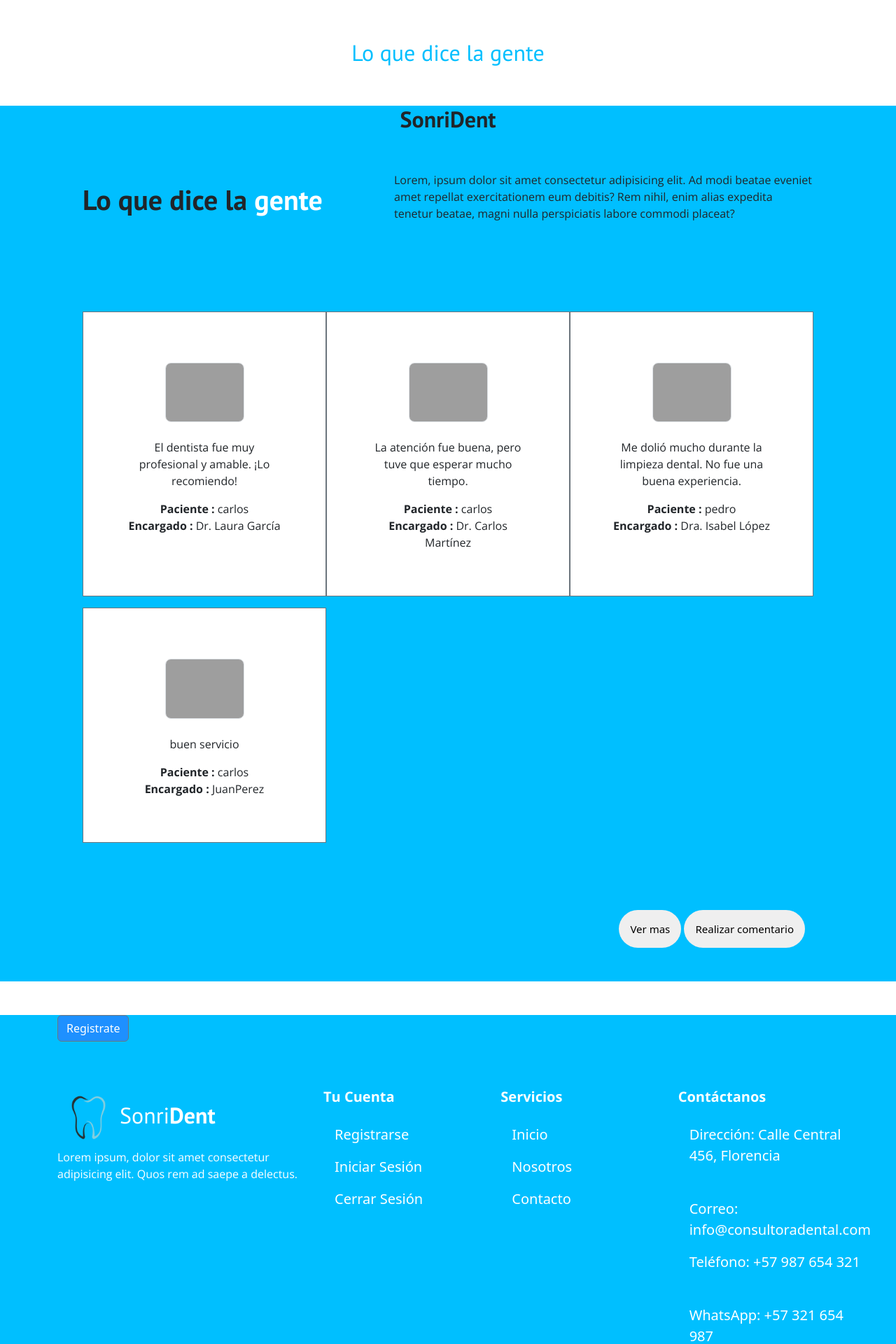
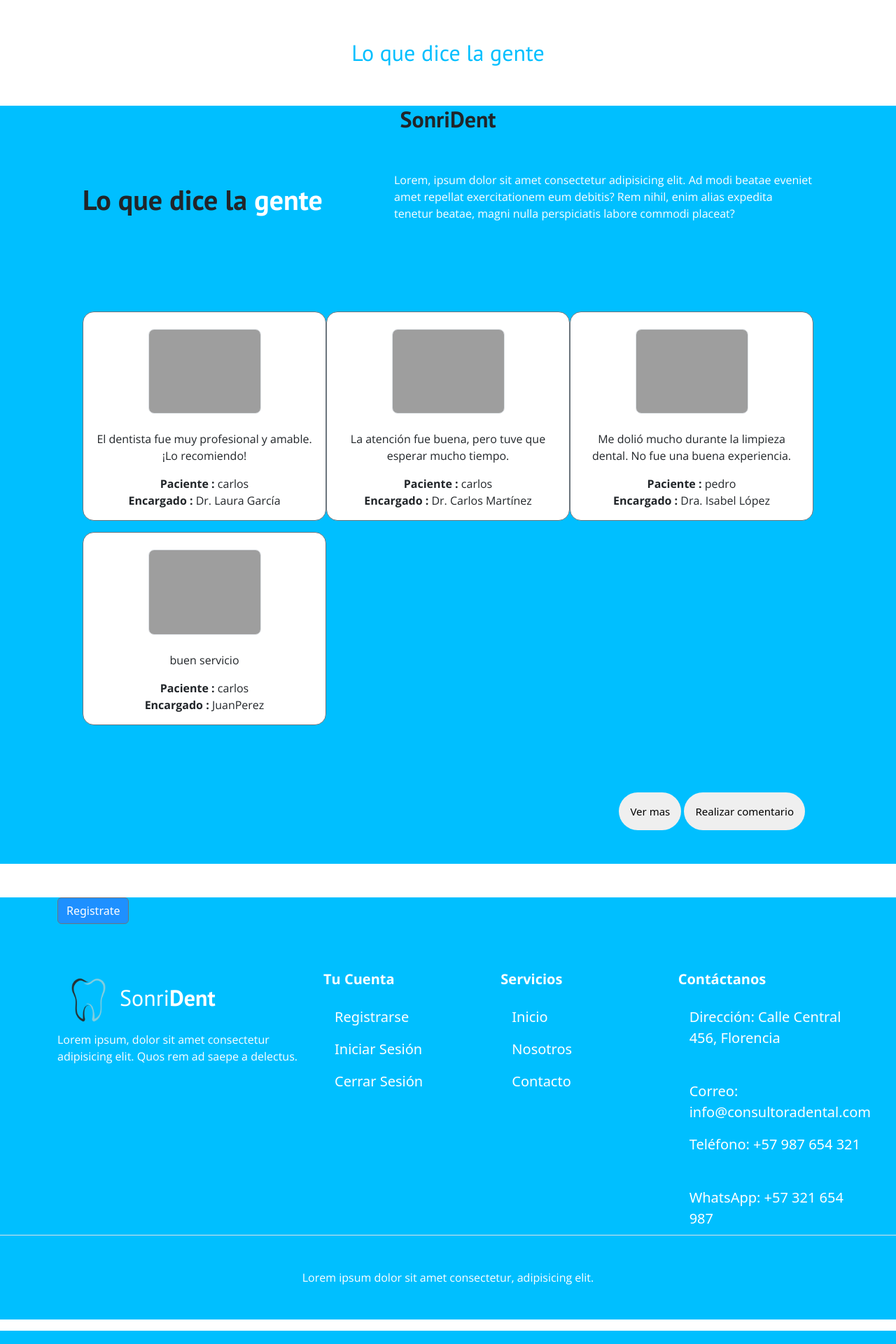
Before and after one commit to Carlos29-A/Consultora-Dental, a Django app: page / in a window 1280 px wide. Shown: the part 2398-4318 px from the top of the page at 70% size. Run offline with Django 5.2, Linux system fonts and the light colour scheme; data comes from the database, SQL or seed files in the repository; both versions use the stored data as it was after the commit; some libraries are stand-ins or nearby versions; some web fonts are replaced; grey boxes are pictures that could not be loaded.

Commit message:
Arreglando el Front de algunas vistas

```diff
--- a/citas/views.py
+++ b/citas/views.py
@@ -33,7 +33,7 @@
 
             cita.save()
 
-            return HttpResponse("Se creo la cita correctamente")
+            return redirect('inicio')
         else:
             return HttpResponse("Ocurrio un error")
 
--- a/usuarios/templates/index.html
+++ b/usuarios/templates/index.html
@@ -151,7 +151,7 @@
                             </h3>
                         </div>
                         <div class="col-md-7">
-                            <p>
+                            <p class="text-white">
                                 Lorem, ipsum dolor sit amet consectetur adipisicing elit. Ad modi beatae eveniet amet repellat exercitationem eum debitis? Rem nihil, enim alias expedita tenetur beatae, magni nulla perspiciatis labore commodi placeat?
                             </p>
                         </div>
@@ -161,8 +161,7 @@
                 <div class="container-xl">
                     <div class="row p-5">
                         {%for comentario in comentarios%}
-                        <div class="col-md-4 text-center mt-3  bg-white border border-secondary">
-                            <div class="p-5">
+                        <div class="col-md-4 text-center mt-3  bg-white border border-secondary rounded-4 d-flex flex-column justify-content-center align-items-center">
                                 <img src="{% static 'img/paciente.jpg' %}" alt="imagen de paciente" class="img-fluid w-50 h-50 rounded-3 border my-4">
                                 <p>{{comentario.contenido}}</p>
                                 <p class="fw-bold">
@@ -170,7 +169,7 @@
                                     <br>
                                     Encargado : <span class="fw-normal">{{comentario.dentista_id.nombre}}</span>
                                 </p>
-                            </div>
+
                         </div>
                         {%endfor%}
 
--- a/usuarios/templates/nosotros.html
+++ b/usuarios/templates/nosotros.html
@@ -21,7 +21,7 @@
       </div>
     </div>
     <div class="col-md-6">
-        <img src="https://via.placeholder.com/600x400" alt="Dental Checkup" class="img-fluid checkups-image">
+        <img src="{% static 'img/Nosotros.jpg' %}" alt="Dental Checkup" class="img-fluid checkups-image">
     </div>
   </div>
 </div>
```
Also changed, not shown: comentario/templates/listadoComentarios.html (+8 -6 lines), db.sqlite3, static/img/Nosotros.jpg (added).
